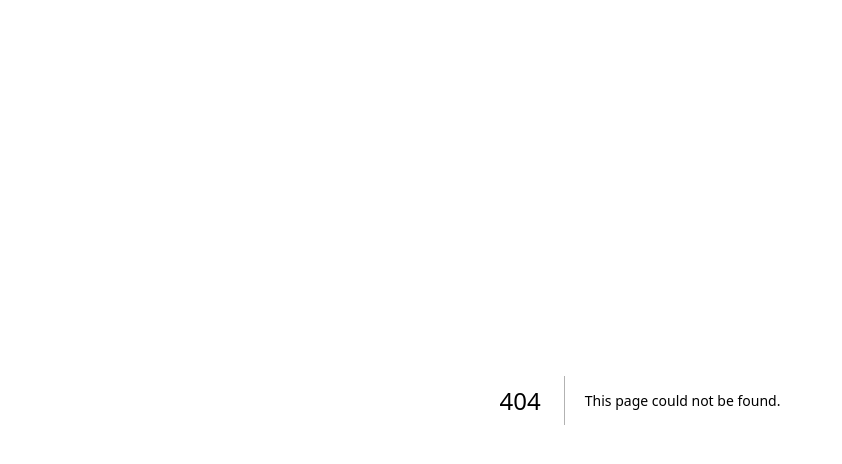
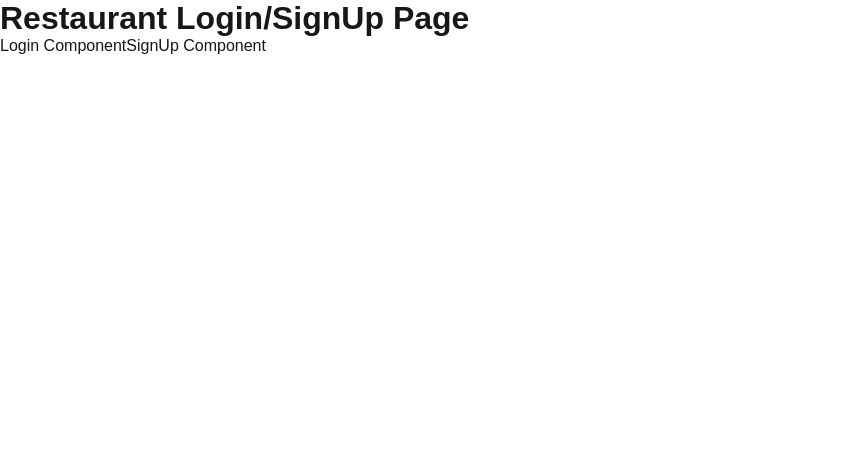
Before and after one commit to rahulgarg55/NextJS-Projects, a Next.js app in the folder resto-app/: page /restaurant in a window 1280 px wide. Before the commit this address had no page. Shown: the top 464 px of the page, without its empty margins (0-842 px from the left). Built offline with nearby package versions, Linux system fonts and the light colour scheme.

Commit message:
restro-app

```diff
--- /dev/null
+++ b/resto-app/src/app/_components/restaurantLogin.js
@@ -0,0 +1,8 @@
+const  RestaurantLogin = ()=>{
+    return (
+       <>
+       Login Component
+       </>
+    )
+}
+export default RestaurantLogin;
--- /dev/null
+++ b/resto-app/src/app/_components/restaurantSignUp.js
@@ -0,0 +1,9 @@
+const RestaurantSignUp = ()=>{
+    return (
+        <>
+        SignUp Component
+        </>
+    )
+}
+
+export default RestaurantSignUp;
--- /dev/null
+++ b/resto-app/src/app/restaurant/page.js
@@ -0,0 +1,13 @@
+import RestaurantLogin from "../_components/restaurantLogin";
+import RestaurantSignUp from "../_components/restaurantSignUp";
+const Restaurant = ()=>{
+    return (
+        <>
+        <h1>Restaurant Login/SignUp Page</h1>
+       <RestaurantLogin/>
+       <RestaurantSignUp/>
+        </>
+    )
+}
+
+export default Restaurant;
```
